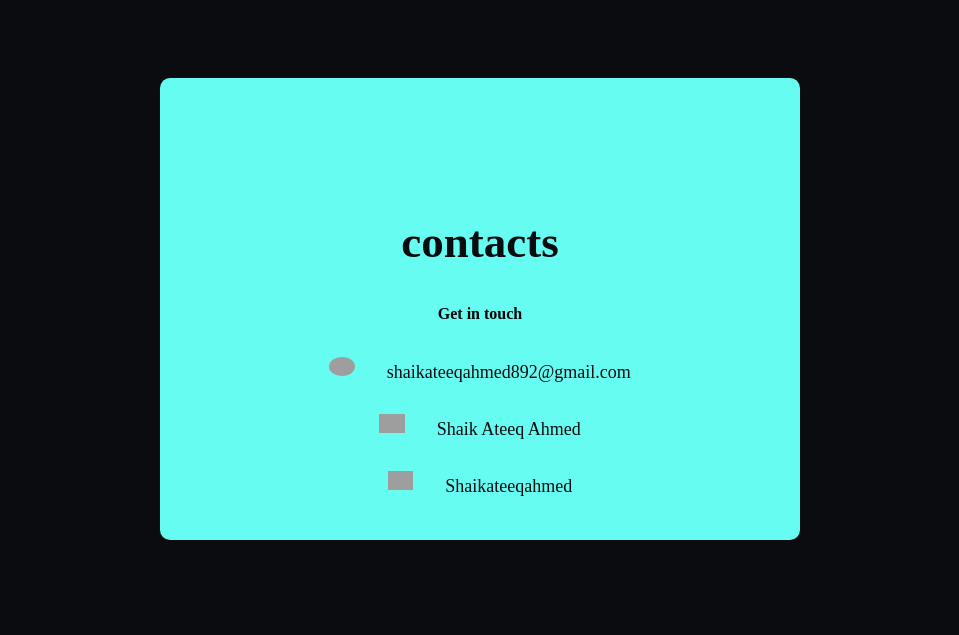
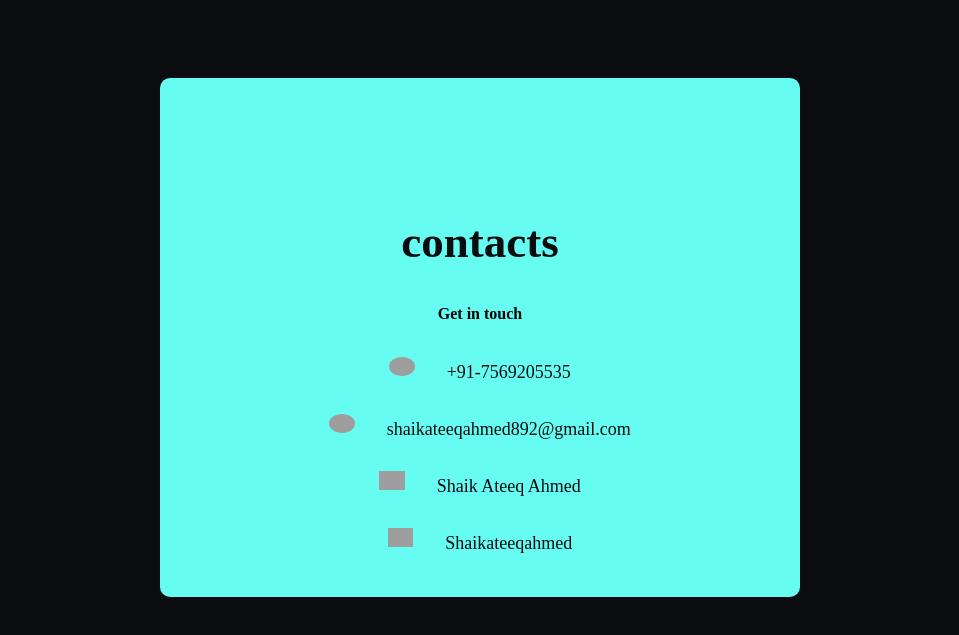
Before and after one commit to Shaikateeqahmed/Shaikateeqahmed.github.io, a plain HTML site: page index.html in a window 1280 px wide. Shown: the part 5509-6144 px from the top of the page, without its empty margins (160-1119 px from the left). Before the commit the page ends 6099 px from the top, so only its background shows below. Drawn offline with Linux system fonts and the light colour scheme; grey boxes are pictures that could not be loaded.

Commit message:
portfolio

```diff
--- a/index.html
+++ b/index.html
@@ -440,7 +440,9 @@
     #email{
         border-radius: 50%;
     }
-
+    #contact{
+        border-radius: 50%;
+    }
     </style>
 </head>
 <body>
@@ -652,6 +654,10 @@
         <div class="container">
             <h1>contacts</h1>
            <h4>Get in touch</h4>
+           <div >
+            <img id="contact" src="https://encrypted-tbn0.gstatic.com/images?q=tbn:ANd9GcSZYiQnJR2UY3m408IyDElNSg5u6sHnAWmVicKpaTfmbKfOaH6-J0ecU8fx7hf0d9RB24E&usqp=CAU" alt="">
+            <p>+91-7569205535</p>
+           </div>
            <div> <img id="email" src="https://encrypted-tbn0.gstatic.com/images?q=tbn:ANd9GcRFpEv4zrLAZyFWM-FIJfGFusKP9xkd3OnBcwElPb6GXm04iYAf--R_eMUUlje2LpNV6Tk&usqp=CAU" alt="">
             <p>shaikateeqahmed892@gmail.com</p>
            </div>
```
